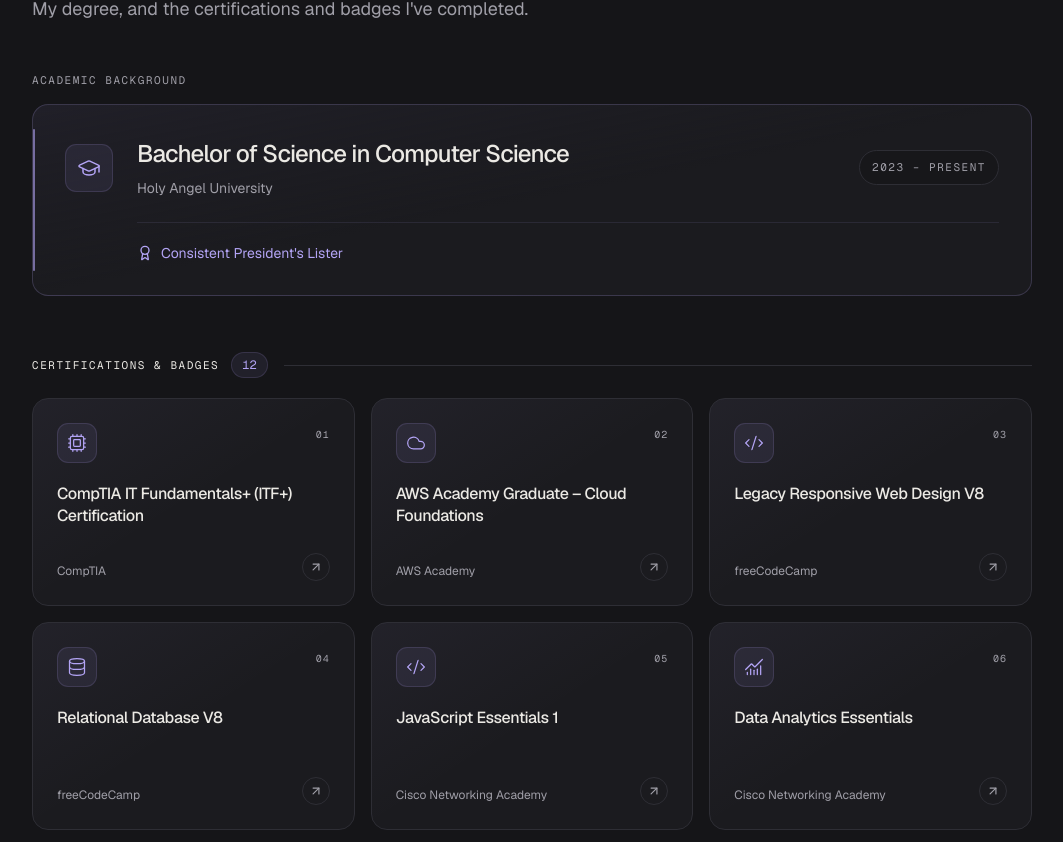
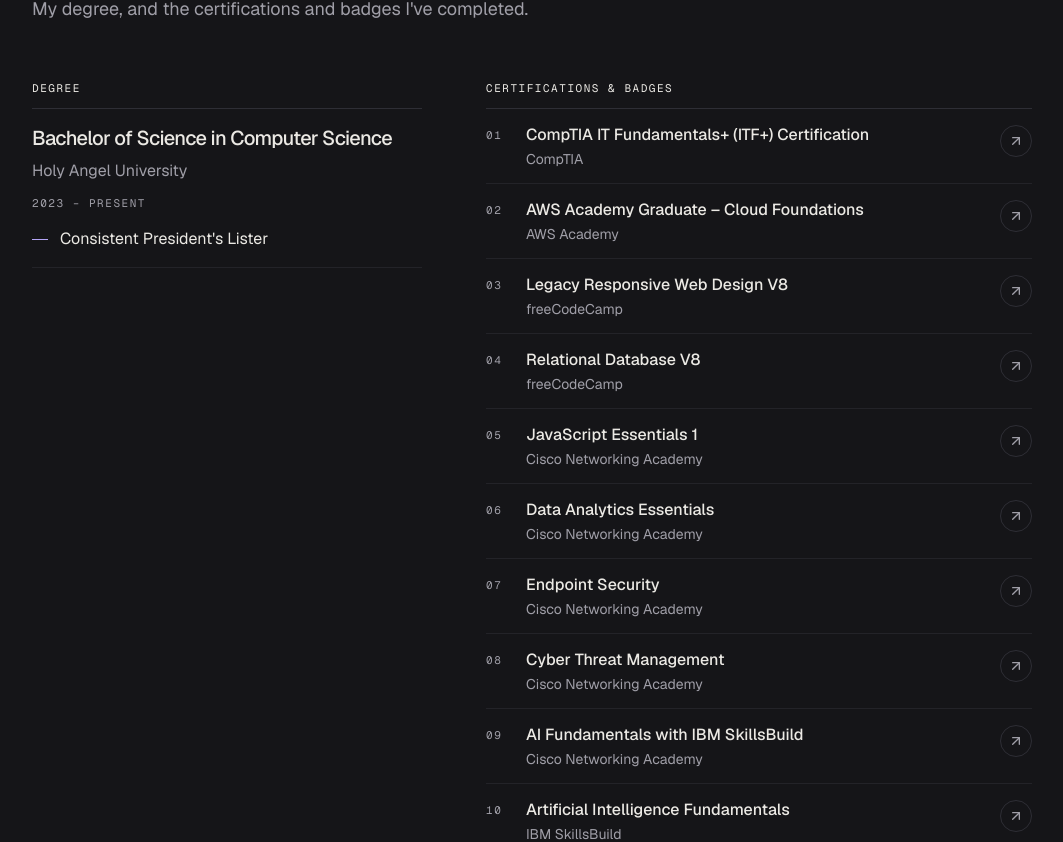
Before and after one commit to JustinNeri/Portfolio, a Next.js app: page / in a window 1280 px wide. Shown: the part 5453-6295 px from the top of the page, without its empty margins (152-1215 px from the left). Built offline with nearby package versions, Linux system fonts and the light colour scheme.

Commit message:
Update education.tsx

```diff
--- a/src/components/sections/education.tsx
+++ b/src/components/sections/education.tsx
@@ -1,57 +1,29 @@
-import {
-  ArrowUpRight, Award, ChartNoAxesCombined, Cloud, Code2, Cpu,
-  Database, GraduationCap, Network, PenTool, ShieldCheck, Sparkles,
-} from "lucide-react";
+import { ArrowUpRight } from "lucide-react";
 import { Reveal } from "@/components/reveal";
 import { Section } from "@/components/section";
 import { certifications, education, sectionCopy } from "@/data/portfolio";
-import { cn } from "@/lib/utils";
 
-/** Decorative subject icons; credential names and issuers remain the source of truth. */
-function credentialIcon(name: string) {
-  if (/cloud/i.test(name)) return Cloud;
-  if (/database/i.test(name)) return Database;
-  if (/security|threat/i.test(name)) return ShieldCheck;
-  if (/analytics/i.test(name)) return ChartNoAxesCombined;
-  if (/\bAI\b|intelligence/i.test(name)) return Sparkles;
-  if (/network/i.test(name)) return Network;
-  if (/figma/i.test(name)) return PenTool;
-  if (/web|javascript/i.test(name)) return Code2;
-  return Cpu;
-}
-
+/** Degree and honours, then certifications and badges as a plain list. */
 export function EducationSection({ index }: { index: string }) {
   if (education.length === 0 && certifications.length === 0) return null;
 
   return (
     <Section id="education" index={index} title="Education" lede={sectionCopy.education}>
+      <Reveal className="mt-14 grid gap-x-16 gap-y-14 lg:grid-cols-[minmax(0,5fr)_minmax(0,7fr)]">
         {education.length > 0 ? (
-        <Reveal className="mt-12">
-          <h3 className="label mb-4">Academic background</h3>
-          <ul className="space-y-4">
+          <div>
+            <h3 className="label pb-3 text-foreground">Degree</h3>
+            <ul className="border-t border-border">
               {education.map((entry) => (
-              <li
-                key={`${entry.school}-${entry.degree}`}
-                className="relative overflow-hidden rounded-2xl border border-ink/20 bg-linear-to-br from-ink/8 via-card to-card p-6 sm:p-8"
-              >
-                <div aria-hidden="true" className="absolute inset-y-6 left-0 w-0.5 rounded-full bg-ink/60" />
-                <div className="flex flex-col gap-5 sm:flex-row sm:items-center sm:gap-6">
-                  <span className="grid size-12 shrink-0 place-items-center rounded-xl border border-ink/15 bg-ink/8 text-ink">
-                    <GraduationCap aria-hidden="true" className="size-6" strokeWidth={1.5} />
-                  </span>
-                  <div className="min-w-0 flex-1">
-                    <p className="font-display text-xl leading-snug sm:text-2xl">{entry.degree}</p>
-                    <p className="mt-2 text-sm text-muted-foreground">{entry.school}</p>
-                  </div>
-                  <span className="label w-fit shrink-0 rounded-full border border-border bg-background/60 px-3 py-2">
-                    {entry.period}
-                  </span>
-                </div>
+                <li key={`${entry.school}-${entry.degree}`} className="border-b border-rule py-4">
+                  <p className="font-display text-xl leading-snug">{entry.degree}</p>
+                  <p className="mt-1.5 text-muted-foreground">{entry.school}</p>
+                  <p className="label mt-3">{entry.period}</p>
                   {entry.honors.length > 0 ? (
-                  <ul className="mt-6 flex flex-wrap gap-3 border-t border-ink/10 pt-5 sm:ml-18">
+                    <ul className="mt-4 space-y-1.5">
                       {entry.honors.map((honor) => (
-                      <li key={honor} className="flex items-center gap-2 text-sm text-ink">
-                        <Award aria-hidden="true" className="size-4 shrink-0" />
+                        <li key={honor} className="flex items-center gap-3">
+                          <span aria-hidden="true" className="h-px w-4 shrink-0 bg-ink" />
                           {honor}
                         </li>
                       ))}
@@ -60,70 +32,60 @@
                 </li>
               ))}
             </ul>
-        </Reveal>
+          </div>
         ) : null}
 
         {certifications.length > 0 ? (
-        <div className="mt-12 sm:mt-14">
-          <div className="mb-5 flex items-center gap-3">
-            <h3 className="label text-foreground">Certifications &amp; badges</h3>
-            <span className="rounded-full border border-ink/15 bg-ink/8 px-2.5 py-1 font-mono text-xs text-ink">
-              {String(certifications.length).padStart(2, "0")}
-              <span className="sr-only"> credentials</span>
-            </span>
-            <span aria-hidden="true" className="ml-1 h-px flex-1 bg-border" />
-          </div>
-
-          <ul className="grid gap-3 sm:grid-cols-2 sm:gap-4 xl:grid-cols-3">
+          <div>
+            <h3 className="label pb-3 text-foreground">Certifications &amp; badges</h3>
+            <ul className="border-t border-border">
               {certifications.map((cert, i) => {
-              const Icon = credentialIcon(cert.name);
-              const cardClass = cn(
-                "relative flex h-full min-h-52 flex-col overflow-hidden rounded-2xl border border-border bg-card p-5 sm:p-6",
-                cert.url && "group transition-[border-color,box-shadow,transform] duration-300 hover:border-ink/40 hover:shadow-[0_8px_30px_-12px_var(--hero-glow)] focus-visible:border-ink motion-safe:hover:-translate-y-1",
-              );
-              const content = (
+                const row = (
                   <>
-                  <span aria-hidden="true" className="pointer-events-none absolute inset-0 bg-linear-to-br from-ink/5 via-transparent to-transparent" />
-                  <span className="relative flex items-start justify-between gap-3">
-                    <span className="grid size-10 place-items-center rounded-xl border border-ink/15 bg-ink/8 text-ink">
-                      <Icon aria-hidden="true" className="size-5" strokeWidth={1.5} />
-                    </span>
-                    <span aria-hidden="true" className="pt-1 font-mono text-[10px] tracking-widest text-muted-foreground">
+                    <span aria-hidden="true" className="label w-6 shrink-0 pt-1 transition-colors group-hover:text-ink">
                       {String(i + 1).padStart(2, "0")}
                     </span>
+                    <span className="min-w-0 flex-1">
+                      <span className="block font-medium transition-colors group-hover:text-ink">
+                        {cert.name}
                       </span>
-                  <h4 className="relative mt-5 text-base font-medium leading-snug tracking-tight">{cert.name}</h4>
-                  <span className="relative mt-auto flex items-end justify-between gap-3 pt-5">
                       {cert.issuer ? (
-                      <span className="text-xs leading-relaxed text-muted-foreground">{cert.issuer}</span>
-                    ) : <span />}
-                    {cert.url ? (
-                      <span className="grid size-7 shrink-0 place-items-center rounded-full border border-border text-muted-foreground transition-colors duration-300 group-hover:border-ink/30 group-hover:bg-ink/10 group-hover:text-ink group-focus-visible:text-ink">
-                        <ArrowUpRight aria-hidden="true" className="size-3.5" />
+                        <span className="mt-0.5 block text-sm text-muted-foreground">
+                          {cert.issuer}
                         </span>
                       ) : null}
                     </span>
-                  {cert.url ? <span className="sr-only">View credential (opens in a new tab)</span> : null}
                   </>
                 );
 
                 return (
-                <li key={cert.name} className="min-w-0">
-                  <Reveal className="h-full" delay={(i % 3) * 0.05}>
+                  <li key={cert.name} className="border-b border-rule">
                     {cert.url ? (
-                      <a href={cert.url} target="_blank" rel="noreferrer" className={cardClass}>
-                        {content}
+                      <a
+                        href={cert.url}
+                        target="_blank"
+                        rel="noreferrer"
+                        className="group -mx-3 flex items-start gap-4 rounded-md px-3 py-3.5 transition-[background-color,padding] duration-200 hover:bg-muted/70 motion-safe:hover:pl-5"
+                      >
+                        {row}
+                        <span className="sr-only">(opens the credential in a new tab)</span>
+                        <span
+                          aria-hidden="true"
+                          className="mt-0.5 grid size-8 shrink-0 place-items-center rounded-full border border-border text-muted-foreground transition-all duration-200 group-hover:border-ink group-hover:bg-ink group-hover:text-background motion-safe:group-hover:rotate-45"
+                        >
+                          <ArrowUpRight className="size-4" />
+                        </span>
                       </a>
                     ) : (
-                      <div className={cardClass}>{content}</div>
+                      <div className="flex items-start gap-4 py-3.5">{row}</div>
                     )}
-                  </Reveal>
                   </li>
                 );
               })}
             </ul>
           </div>
         ) : null}
+      </Reveal>
     </Section>
   );
 }
```
Lines whose indentation alone changed are shown as unchanged.
